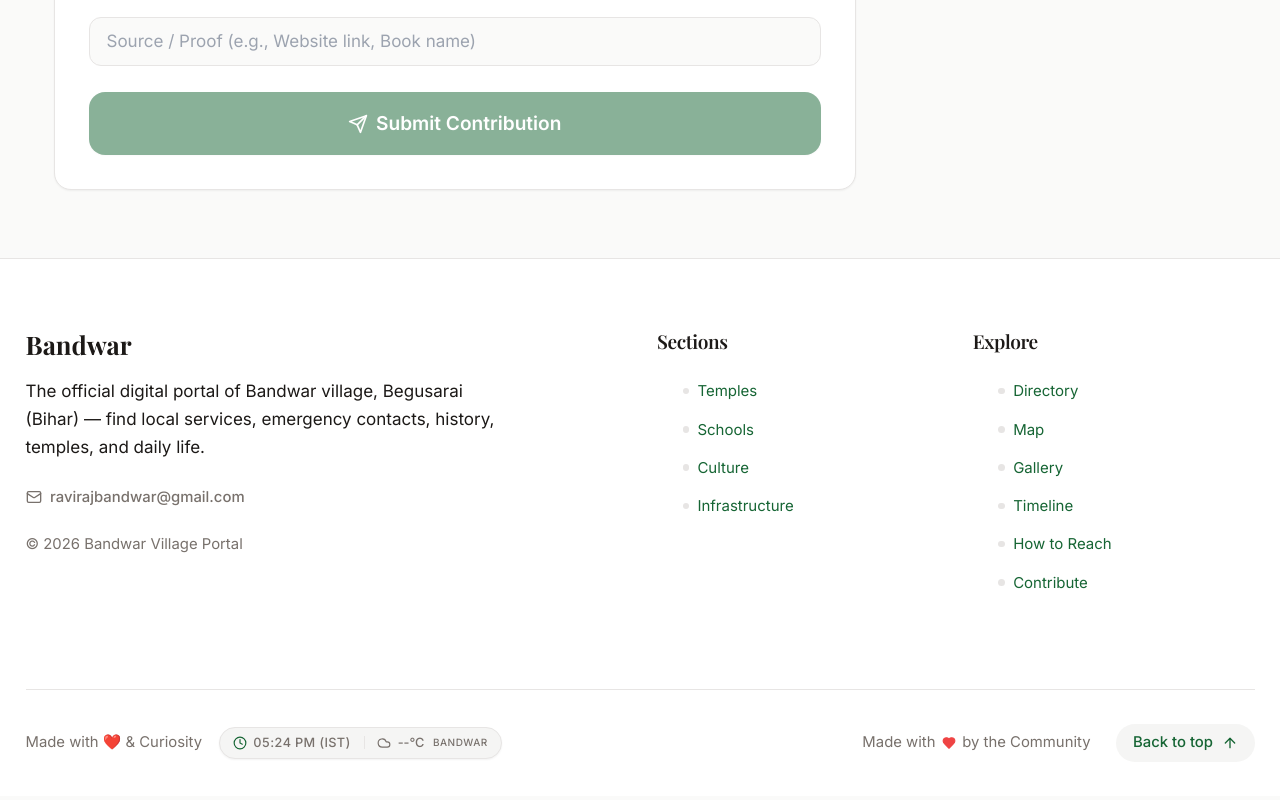
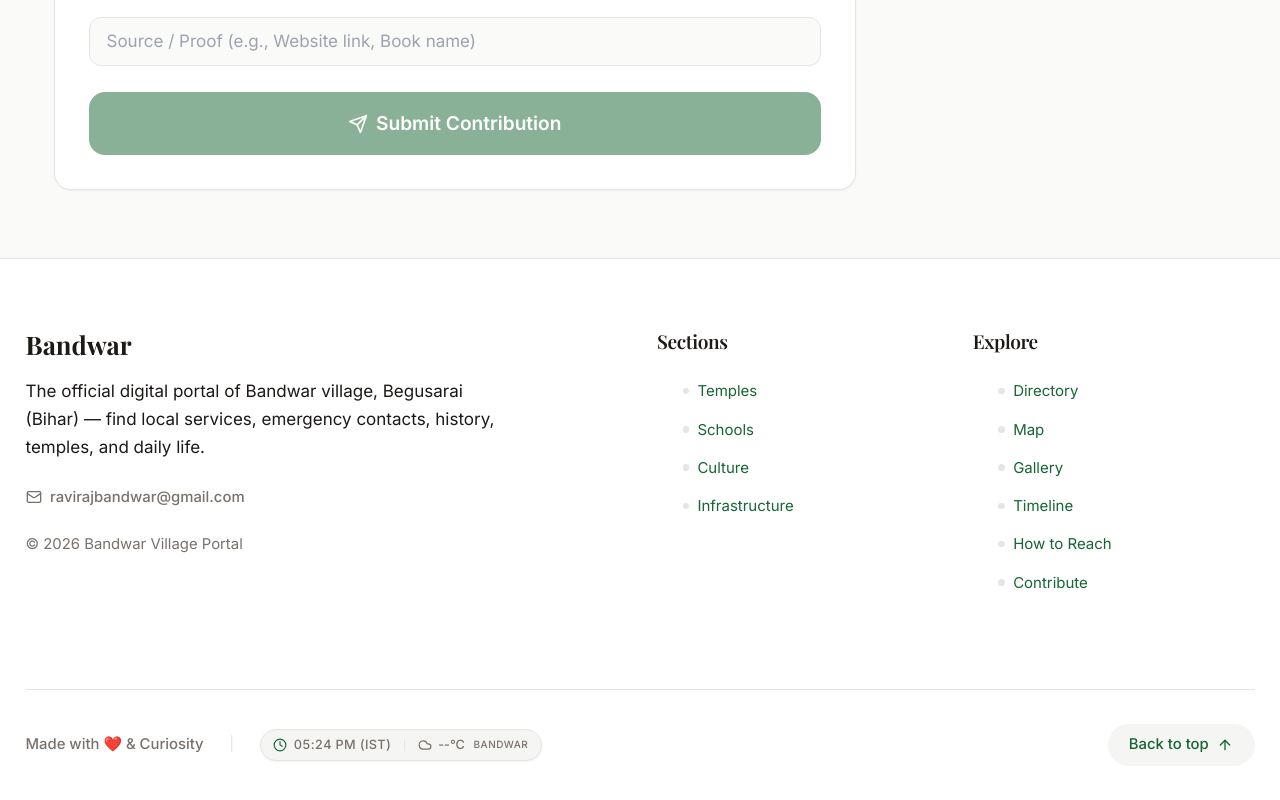
Before and after one commit to ravirajhere/Bandwar, a Next.js app: page /contribute in a window 1280 px wide. Shown: the part 1435-2235 px from the top of the page. Built offline with nearby package versions, Linux system fonts and the light colour scheme; no server answers.

Commit message:
Update Footer.tsx

```diff
--- a/src/components/layout/Footer.tsx
+++ b/src/components/layout/Footer.tsx
@@ -1,7 +1,7 @@
 import Link from "next/link";
 import { MasterConfig } from "@/lib/schema";
-import { ArrowUp, Mail, Heart } from "lucide-react";
-import { LiveWeatherWidget } from "@/components/shared/LiveWeatherWidget"; // 👈 Weather Widget Import kiya
+import { ArrowUp, Mail } from "lucide-react"; // 👈 Heart icon hata diya kyunki JSON me emoji hai
+import { LiveWeatherWidget } from "@/components/shared/LiveWeatherWidget";
 
 export function Footer({ config }: { config: MasterConfig }) {
   const currentYear = new Date().getFullYear();
@@ -13,7 +13,7 @@ export function Footer({ config }: { config: MasterConfig }) {
       <div className="container-custom">
         <div className="grid grid-cols-1 md:grid-cols-2 lg:grid-cols-4 gap-10 lg:gap-8">
 
-          {/* 🏛️ Brand & Description (Takes up 2 columns on desktop) */}
+          {/* 🏛️ Brand & Description */}
           <div className="lg:col-span-2">
             <Link
               href="/"
@@ -25,7 +25,7 @@ export function Footer({ config }: { config: MasterConfig }) {
               {config.site.description}
             </p>
 
-            {/* Contact Info (From Schema) */}
+            {/* Contact Info */}
             {config.contact?.email && (
               <a
                 href={`mailto:${config.contact.email}`}
@@ -78,31 +78,29 @@ export function Footer({ config }: { config: MasterConfig }) {
           </div>
         </div>
 
-        {/* 🌟 Bottom Bar (Credits, Weather & Back to Top) */}
+        {/* 🌟 Bottom Bar (Clean & Structured) */}
         <div className="mt-16 pt-8 border-t border-border flex flex-col lg:flex-row items-center justify-between gap-6 text-sm text-muted">
 
-          {/* Left Side: Credit & Weather Widget */}
-          <div className="flex flex-col sm:flex-row items-center gap-4">
-            <span>{config.footer?.credit || "Bandwar Village Archive"}</span>
-
-            {/* 👇 Weather Widget yahan integrate hai 👇 */}
+          {/* Left Side: Credit & Weather */}
+          <div className="flex flex-col sm:flex-row items-center gap-3 sm:gap-6 w-full lg:w-auto justify-center lg:justify-start">
+            <span className="font-medium">
+              {config.footer?.credit || "Bandwar Village Archive"}
+            </span>
+            <span className="hidden sm:block text-border">|</span>
             <LiveWeatherWidget />
           </div>
 
-          {/* Right Side: Made with Love & Back to Top */}
-          <div className="flex items-center gap-6">
-            <span className="flex items-center gap-1.5">
-              Made with <Heart size={14} className="text-red-500 fill-red-500" /> by the Community
-            </span>
-
+          {/* Right Side: Back to Top */}
+          <div className="flex items-center justify-center w-full lg:w-auto">
             <a
               href="#top"
-              className="flex items-center gap-2 hover:text-brand transition-colors font-medium bg-muted-background hover:bg-brand/10 px-4 py-2 rounded-full"
+              className="flex items-center gap-2 hover:text-brand transition-colors font-medium bg-muted-background hover:bg-brand/10 px-5 py-2.5 rounded-full"
               aria-label="Back to top"
             >
               Back to top <ArrowUp size={16} />
             </a>
           </div>
+
         </div>
       </div>
     </footer>
```
